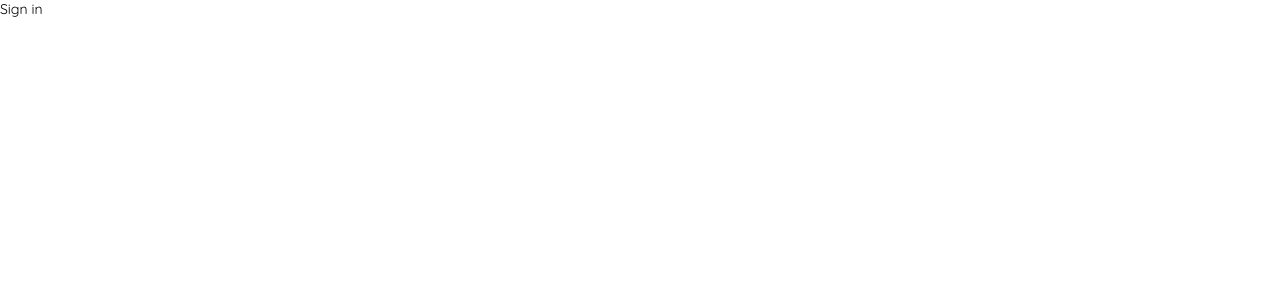
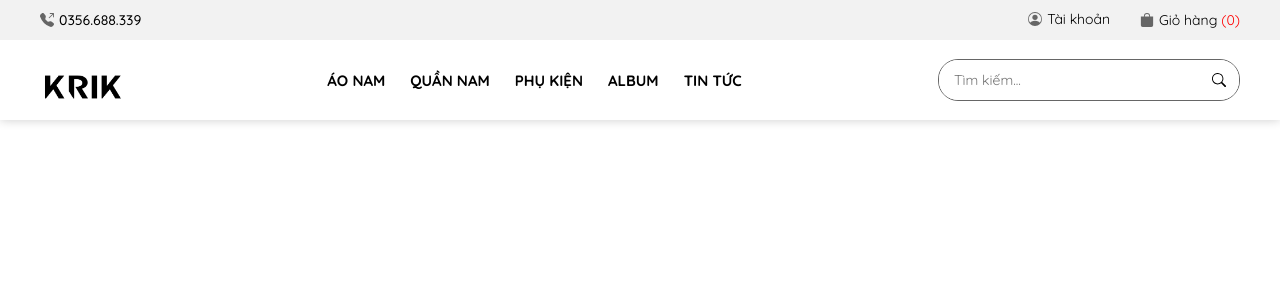
Before and after one commit to uidev-hivelab/krik-next-js, a Next.js app: page /signin in a window 1280 px wide. Shown: the top 300 px of the page. Built offline with nearby package versions, Linux system fonts and the light colour scheme; no server answers.

Commit message:
sign in page

```diff
--- a/components/header/Header.module.scss
+++ b/components/header/Header.module.scss
@@ -97,3 +97,7 @@
   height: 100%;
   width: 4rem;
 }
+
+.box_shadow{
+  box-shadow: 0 0 10px rgb(0 0 0 / 20%);
+}
--- a/components/header/index.js
+++ b/components/header/index.js
@@ -6,9 +6,9 @@ import styles from './Header.module.scss';
 
 const cx = classNames.bind(styles);
 
-export default function Header() {
+export default function Header({className = ''}) {
   return (
-    <div className={cx('header')}>
+    <div className={cx('header',`${className}`)}>
       <Top/>
       <Menu/>
     </div>
--- a/pages/api/auth/[...nextauth].js
+++ b/pages/api/auth/[...nextauth].js
@@ -39,7 +39,7 @@ export default NextAuth({
     // }),
   ],
   pages: {
-    // signIn: "/signin"
+    signIn: "/signin"
   },
   session: {
     strategy: "jwt",
--- a/pages/signin.js
+++ b/pages/signin.js
@@ -1,7 +1,17 @@
+import classNames from "classnames/bind";
+
+import Header from '@/components/header';
+import styles from '@/styles/SignIn.module.scss';
+
+const cx = classNames.bind(styles);
+
 export default function SignIn() {
   return (
-    <div>
-      Sign in
-    </div>
+    <>
+      <Header className='box_shadow'/>
+      <div className={cx('form')}>
+
+      </div>
+    </>
   )
 }
```
Also changed, not shown: styles/SignIn.module.scss (added).
